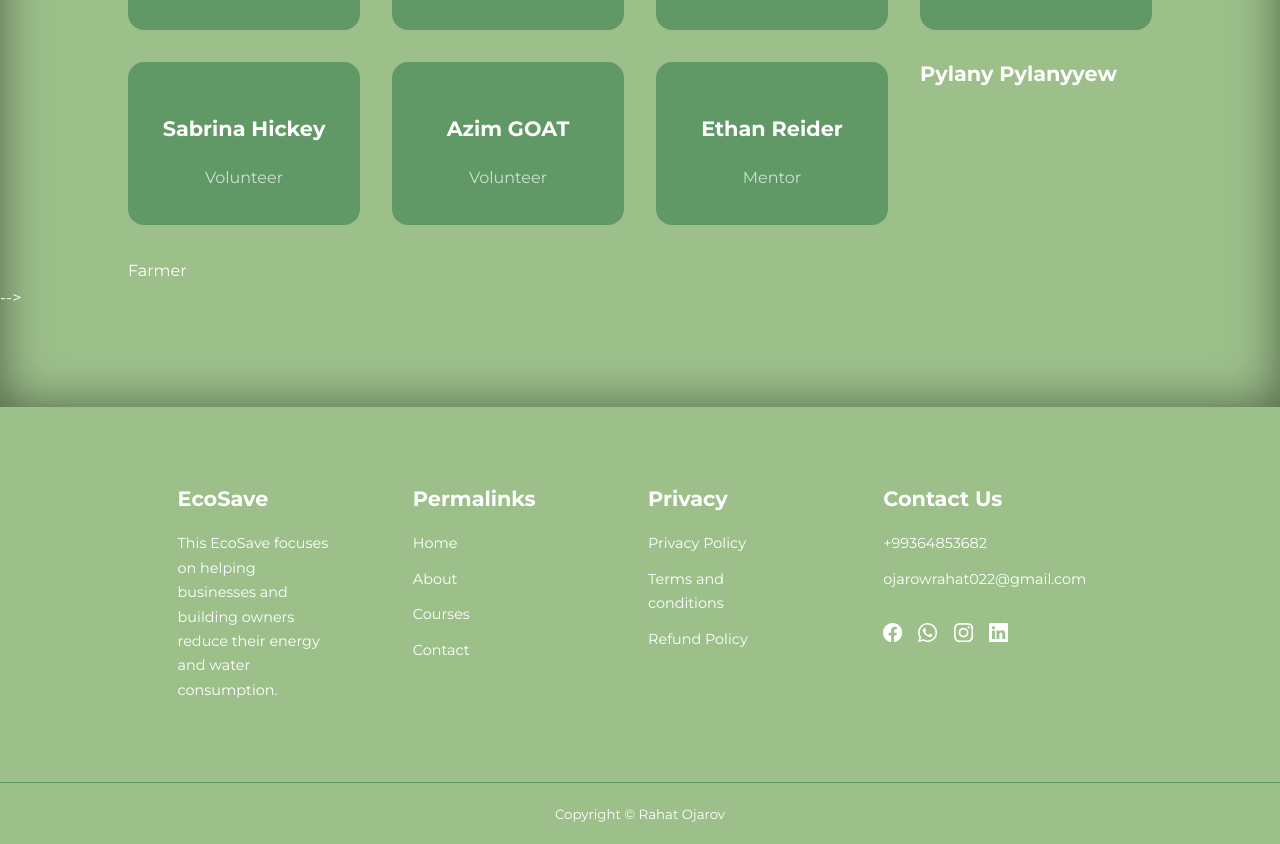
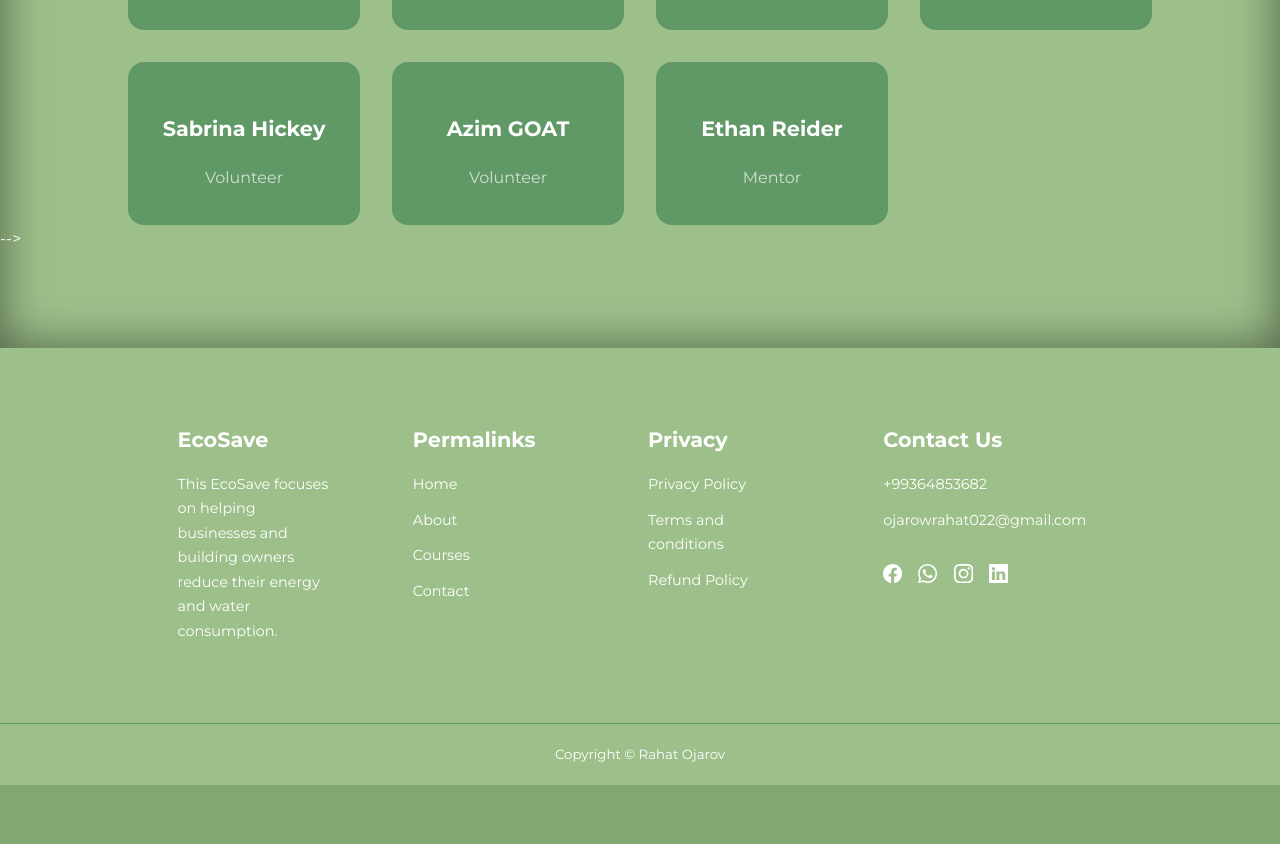
Before and after one commit to chessmaniak/EcoSaveOrganization, a plain HTML site: page about.html in a window 1280 px wide. Shown: the part 1144-1988 px from the top of the page. After the commit the page ends 1929 px from the top, so only its background shows below. Drawn offline with nearby package versions, Linux system fonts and the light colour scheme.

Commit message:
Update about.html

```diff
--- a/about.html
+++ b/about.html
@@ -349,8 +349,8 @@
                     <img src="images/tm8.jpg" alt="team-member-image">
                 </div>
 <!--                 <div class="team_member-info"> -->
-                   <h4>Pylany Pylanyyew</h4>
-                    <p>Farmer</p>
+<!--                    <h4>Pylany Pylanyyew</h4> -->
+<!--                     <p>Farmer</p> -->
                 </div>
                 <div class="team_member-socials">
                     <!-- instagram -->
```
